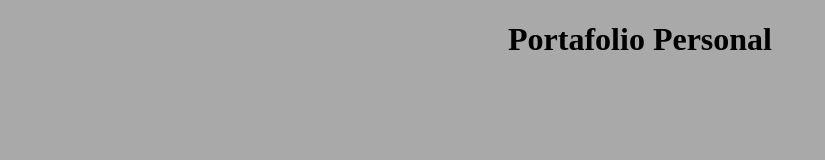
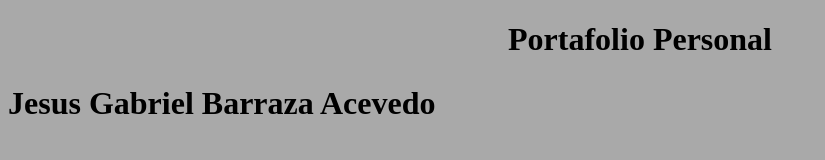
Before and after one commit to jesusbarraza1614-alt/PORTAFOLIO_PERSONAL, a plain HTML site: page index.html in a window 1280 px wide. Shown: the whole page, without its empty margins (0-825 px from the left). Drawn offline with Linux system fonts and the light colour scheme.

Commit message:
Se agrego el nombre del estudiante

```diff
--- a/index.html
+++ b/index.html
@@ -8,8 +8,7 @@
 <body style="background-color: darkgrey;">
     <center>
         <h1>Portafolio Personal</h1>
-
     </center>
-
+    <h2 style="font-size: 2em;">Jesus Gabriel Barraza Acevedo</h2>
 </body>
 </html>
```
